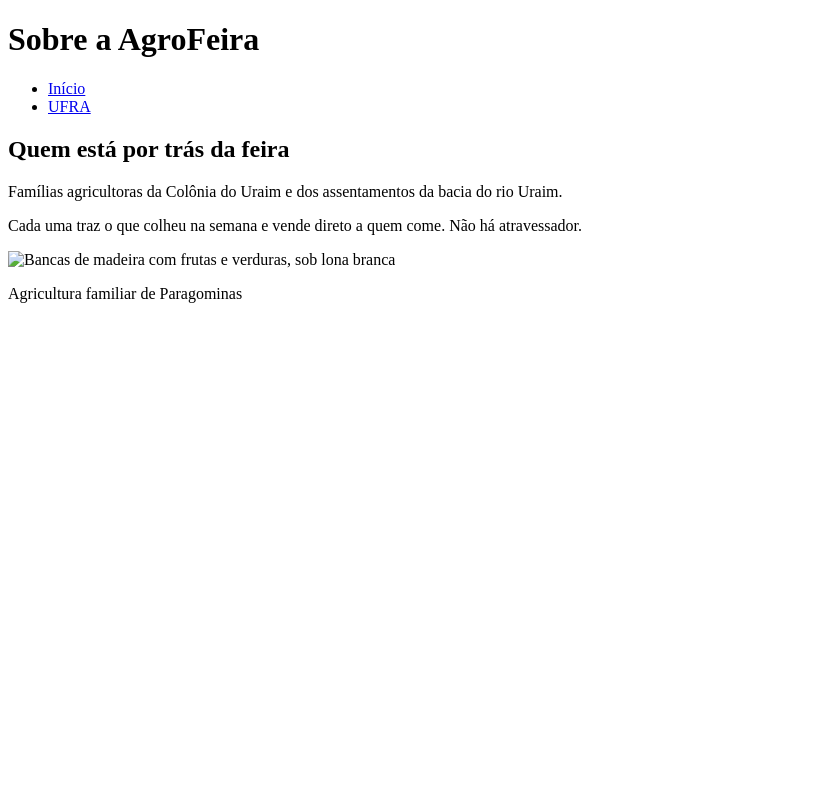
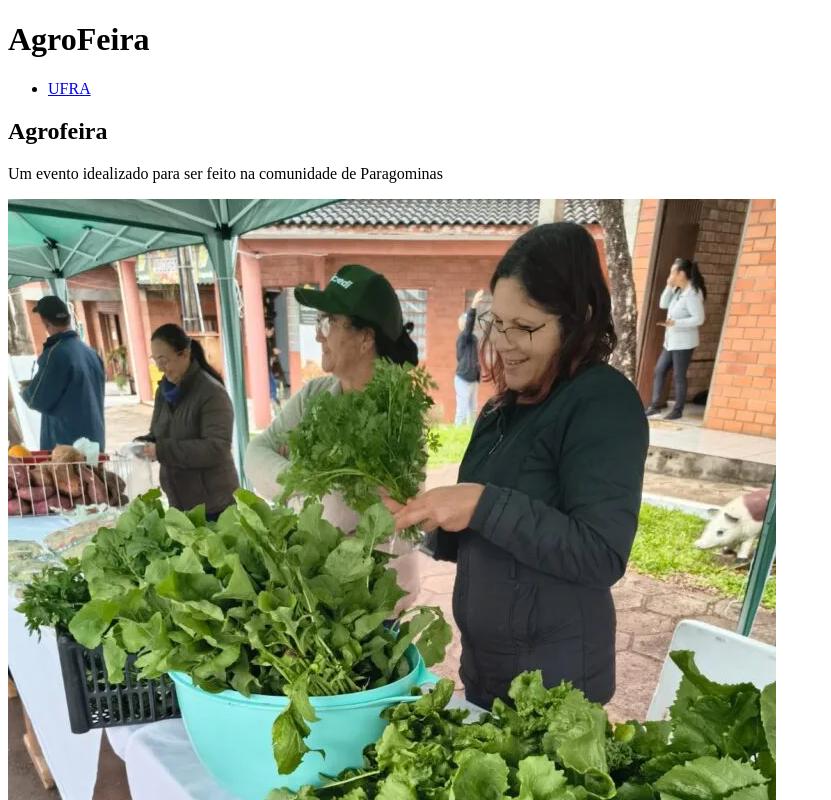
Before and after one commit to Noarito0316/agrofeira-leonnardo-lair, a plain HTML site: page index.html in a window 1280 px wide. Shown: the top 800 px of the page, without its empty margins (0-831 px from the left). Drawn offline with Linux system fonts and the light colour scheme.

Commit message:
Changes in hmtl to be own creation

```diff
--- a/index.html
+++ b/index.html
@@ -3,26 +3,26 @@
   <head>
     <meta charset="utf-8">
     <meta name="viewport" content="width=device-width, initial-scale=1">
-    <title>Sobre a AgroFeira</title>
+    <title>AgroFeira</title>
   </head>
   <body>
     <header>
-      <h1>Sobre a AgroFeira</h1>
+      <h1>AgroFeira</h1>
       <nav>
         <ul>
-          <li><a href="index.html">Início</a></li>
           <li><a href="https://www.ufra.edu.br/">UFRA</a></li>
         </ul>
       </nav>
     </header>
     <main>
-      <h2>Quem está por trás da feira</h2>
-      <p>Famílias agricultoras da Colônia do Uraim e dos assentamentos da bacia do rio Uraim.</p>
-      <p>Cada uma traz o que colheu na semana e vende direto a quem come. Não há atravessador.</p>
-      <img src="banca.jpg" alt="Bancas de madeira com frutas e verduras, sob lona branca">
+      <h2>Agrofeira</h2>
+      <p>
+        Um evento idealizado para ser feito na comunidade de Paragominas
+      </p>
+      <img src="feira.png" alt="Feira de verudas e vendedores">
     </main>
     <footer>
-      <p>Agricultura familiar de Paragominas</p>
+      <p>Html idealizado por Leonnardo Lair</p>
     </footer>
   </body>
 </html>
```
Also changed, not shown: feira.png (added).
